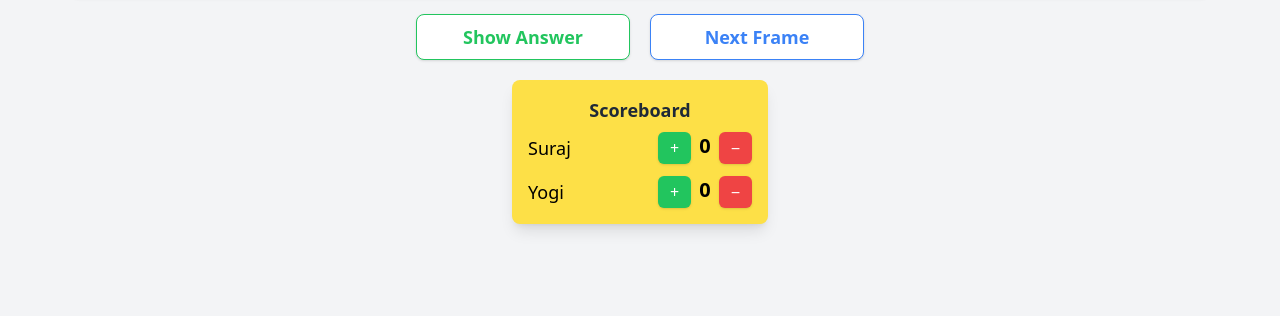
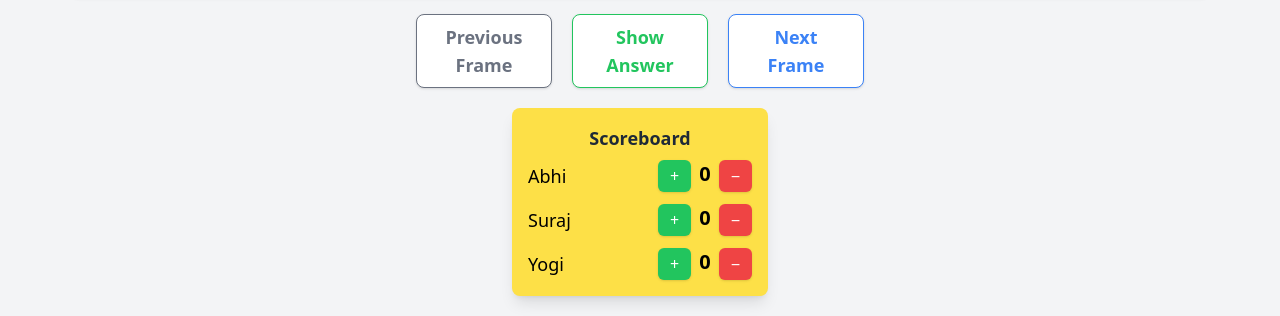
Before and after one commit to Rahull78/DDC-Games2, a website: page guess-the-frame.html in a window 1280 px wide. Both pictures are taken after a click on the button "🎬 Start Game". Shown: the part 616-932 px from the top of the page. Before the commit the page ends 860 px from the top, so only its background shows below. Drawn offline with nearby package versions, Linux system fonts and the light colour scheme.

Commit message:
added new player and previous button for previus image

```diff
--- a/guess-the-frame.html
+++ b/guess-the-frame.html
@@ -67,15 +67,22 @@
       <!-- Buttons -->
       <div class="flex gap-5 mt-4 w-full max-w-md">
         <button
+          onclick="previousFrame()"
+          id="previous-frame-btn"
+          class="w-1/3 bg-white text-gray-500 border border-gray-500 px-4 py-2 rounded-lg text-lg font-semibold shadow hover:bg-gray-600 hover:text-white duration-500 hover:scale-105 transition"
+        >
+          Previous Frame
+        </button>
+        <button
           onclick="showAnswer()"
-          class="w-1/2 bg-white text-green-500 px-4 py-2 rounded-lg text-lg font-semibold shadow border border-green-500 hover:bg-green-600 hover:text-white duration-500 hover:scale-105 transition"
+          class="w-1/3 bg-white text-green-500 px-4 py-2 rounded-lg text-lg font-semibold shadow border border-green-500 hover:bg-green-600 hover:text-white duration-500 hover:scale-105 transition"
         >
           Show Answer
         </button>
         <button
           onclick="nextFrame()"
           id="next-frame-btn"
-          class="w-1/2 bg-white text-blue-500 border border-blue-500 px-4 py-2 rounded-lg text-lg font-semibold shadow hover:bg-blue-600 hover:text-white duration-500 hover:scale-105 transition"
+          class="w-1/3 bg-white text-blue-500 border border-blue-500 px-4 py-2 rounded-lg text-lg font-semibold shadow hover:bg-blue-600 hover:text-white duration-500 hover:scale-105 transition"
         >
           Next Frame
         </button>
@@ -88,8 +95,26 @@
       >
         <h4 class="text-lg font-bold text-gray-800 mb-2">Scoreboard</h4>
 
-        <!-- Player: Suraj -->
         <div class="flex justify-between items-center mt-2">
+          <span class="text-lg">Abhi</span>
+          <div class="flex gap-2">
+            <button
+              onclick="updateScore('abhi', 1)"
+              class="bg-green-500 text-white px-3 py-1 rounded-md shadow hover:bg-green-600 transition"
+            >
+              +
+            </button>
+            <span id="score-abhi" class="text-xl font-semibold">0</span>
+            <button
+              onclick="updateScore('abhi', -1)"
+              class="bg-red-500 text-white px-3 py-1 rounded-md shadow hover:bg-red-600 transition"
+            >
+              −
+            </button>
+          </div>
+        </div>
+
+        <div class="flex justify-between items-center mt-3">
           <span class="text-lg">Suraj</span>
           <div class="flex gap-2">
             <button
@@ -108,7 +133,6 @@
           </div>
         </div>
 
-        <!-- Player: Yogi -->
         <div class="flex justify-between items-center mt-3">
           <span class="text-lg">Yogi</span>
           <div class="flex gap-2">
--- a/guess-the-frame.js
+++ b/guess-the-frame.js
@@ -218,9 +218,22 @@ function nextFrame() {
   }
 }
 
+// Switch to previous frame instantly using cached images
+function previousFrame() {
+    if (currentFrameIndex > 0) {
+        currentFrameIndex--;
+        const movieFrame = document.getElementById("movie-frame");
+        movieFrame.src =
+            imageCache[frames[currentFrameIndex].src]?.src ||
+            frames[currentFrameIndex].src;
+        isAnswerShown = false;
+        document.getElementById("next-frame-btn").textContent = "Next Frame";
+    }
+}
+
 // Display the final scores at the end
 function showFinalScores() {
-  const players = ["suraj", "yogi"];
+    const players = ["abhi", "suraj", "yogi"]; // Added abhi
     const scoreTableBody = document.getElementById("score-table-body");
     scoreTableBody.innerHTML = "";
 
@@ -250,7 +263,7 @@ window.onload = () => {
 
 // Reset scores at the start of the game
 function resetScores() {
-  ["suraj", "yogi"].forEach((player) => {
+    ["abhi", "suraj", "yogi"].forEach((player) => { // Added abhi
         localStorage.setItem(`score-${player}`, "0");
         document.getElementById(`score-${player}`).textContent = "0";
     });
```
Also changed, not shown: index.html (+36 -15 lines), output.css. Lines whose indentation alone changed are shown as unchanged.
